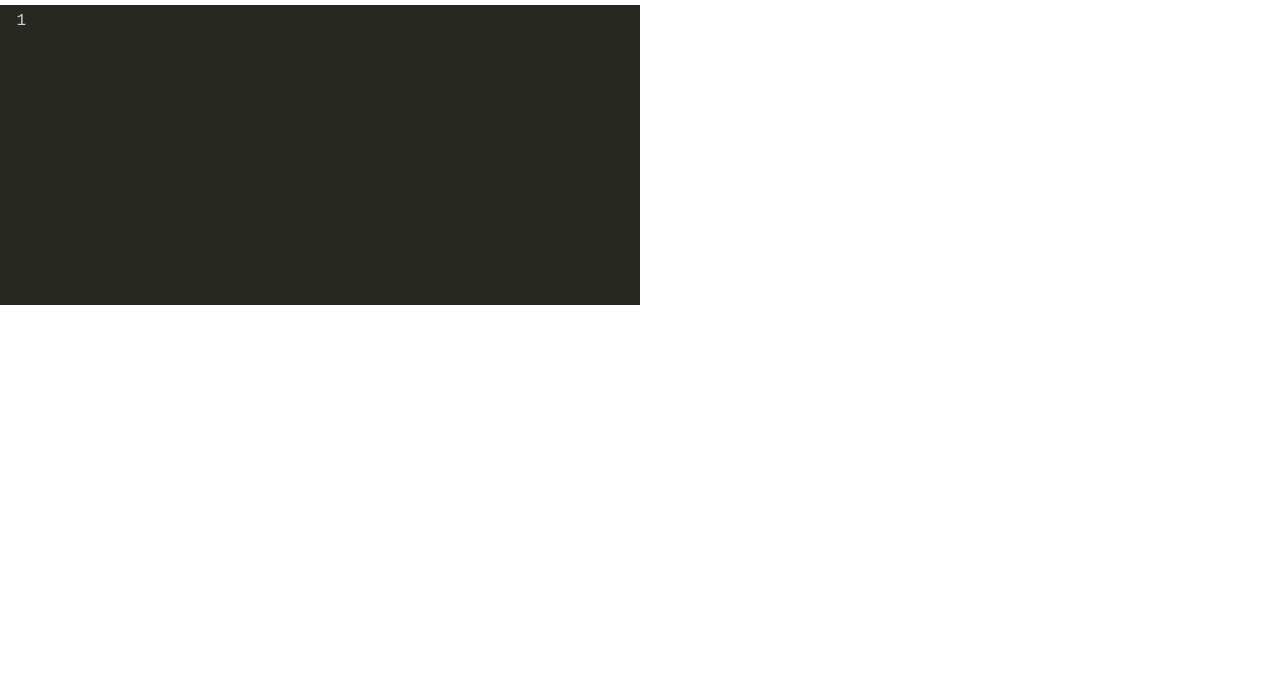
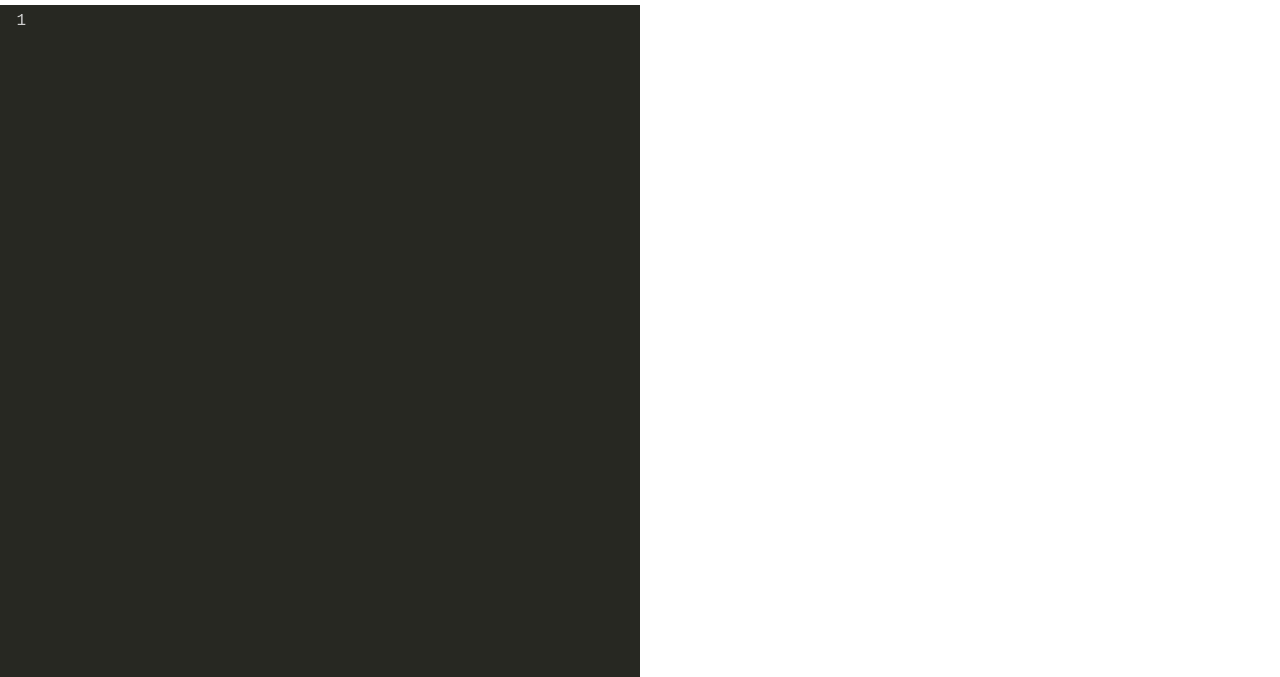
Before and after one commit to jackmorrison12/pyplay, a website built with webpack: page static/index.html in a window 1280 px wide. Shown: the part 127-804 px from the top of the page. Built offline with nearby package versions, Linux system fonts and the light colour scheme.

Commit message:
Makes code editor full height of screen

```diff
--- a/static/index.html
+++ b/static/index.html
@@ -27,7 +27,7 @@
     </nav>
 
     <h1>PyPlay</h1>
-    <div style="width: 50vw; height: 100%;">
+    <div style="width: 50vw; height: 84vh;">
       <textarea id="textarea"></textarea>
 
       <script src="/js/app.bundle.js"></script>
--- a/static/styles.css
+++ b/static/styles.css
@@ -8,3 +8,7 @@
     align-items: center;
     text-align: center;
 }
+
+.cm-s-monokai{
+    height: 100% !important;
+}
```
